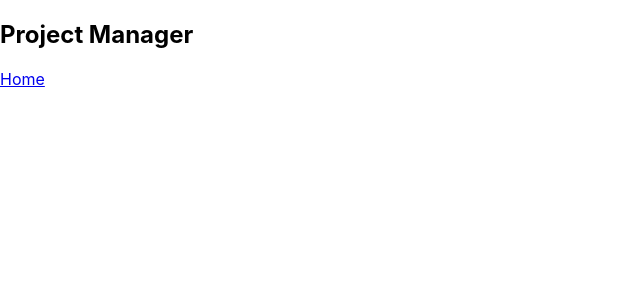
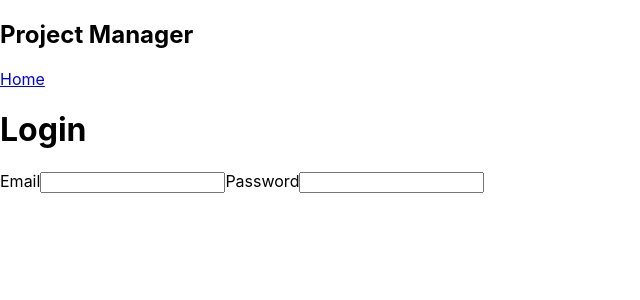
Before and after one commit to venoblin/teamhub-frontend, a React (Create React App) app: page / in a window 1280 px wide. Shown: the top 300 px of the page, without its empty margins (0-640 px from the left). Built offline with nearby package versions, Linux system fonts and the light colour scheme; no server answers.

Commit message:
added routes

```diff
--- a/src/App.tsx
+++ b/src/App.tsx
@@ -7,6 +7,7 @@ import Register from './components/routes/Register'
 import Login from './components/routes/Login'
 import Home from './components/routes/Home'
 import Project from './components/routes/Project'
+import NotFound from './components/routes/NotFound'
 
 const App = () => {
   const userContext = useContext(UserContext)
@@ -18,11 +19,12 @@ const App = () => {
         <Routes>
           <Route path='/' element={<Home />} />
           <Route path='/projects/:id' element={<Project />} />
+          <Route path='*' element={<NotFound />} />
         </Routes>
       ) : (
         <Routes>
           <Route path='/register' element={<Register />} />
-          <Route path='/login' element={<Login />} />
+          <Route path='*' element={<Login />} />
         </Routes>
       )}
 
```
